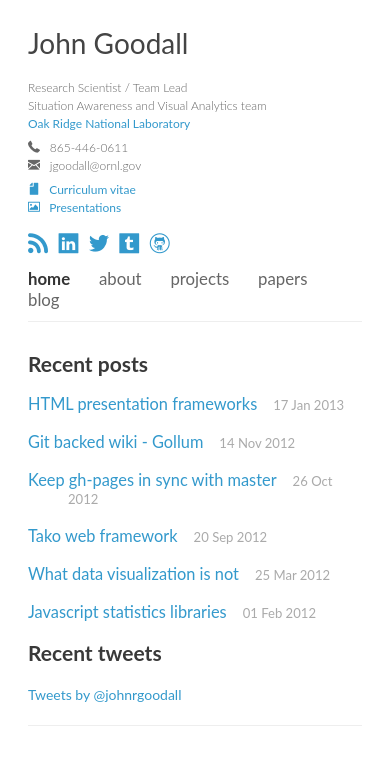
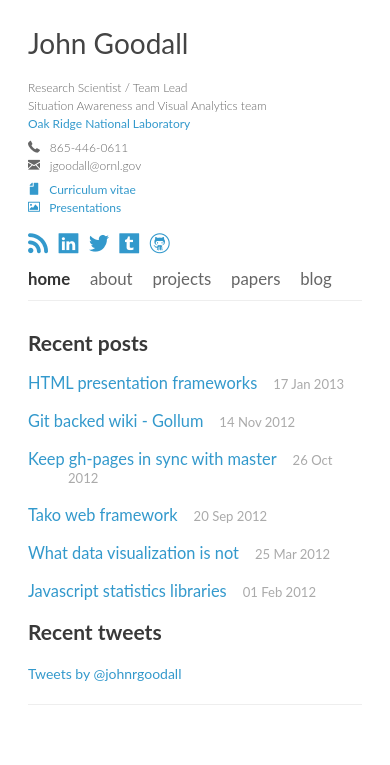
Before and after one commit to jgoodall/jgoodall.github.io, a Jekyll site: the page built from index.html, in a window 390 px wide. Shown: the top 765 px of the page. Built offline with Jekyll 4.4.1, drawn with Linux system fonts in a browser that asks for light colours; Markdown is read by kramdown in place of the engine named in the settings; the list of posts is cut into pages by our own code; comment, search, counter and statistics services are not loaded.

Commit message:
better nav for iphone landscape

```diff
--- a/_includes/app.css
+++ b/_includes/app.css
@@ -311,6 +311,10 @@ strong {
     text-align:left;
   }
 
+  #nav ul li {
+    margin-right:16px;
+  }
+
 }
 
 @media print, screen and (max-width: 320px) {
```
